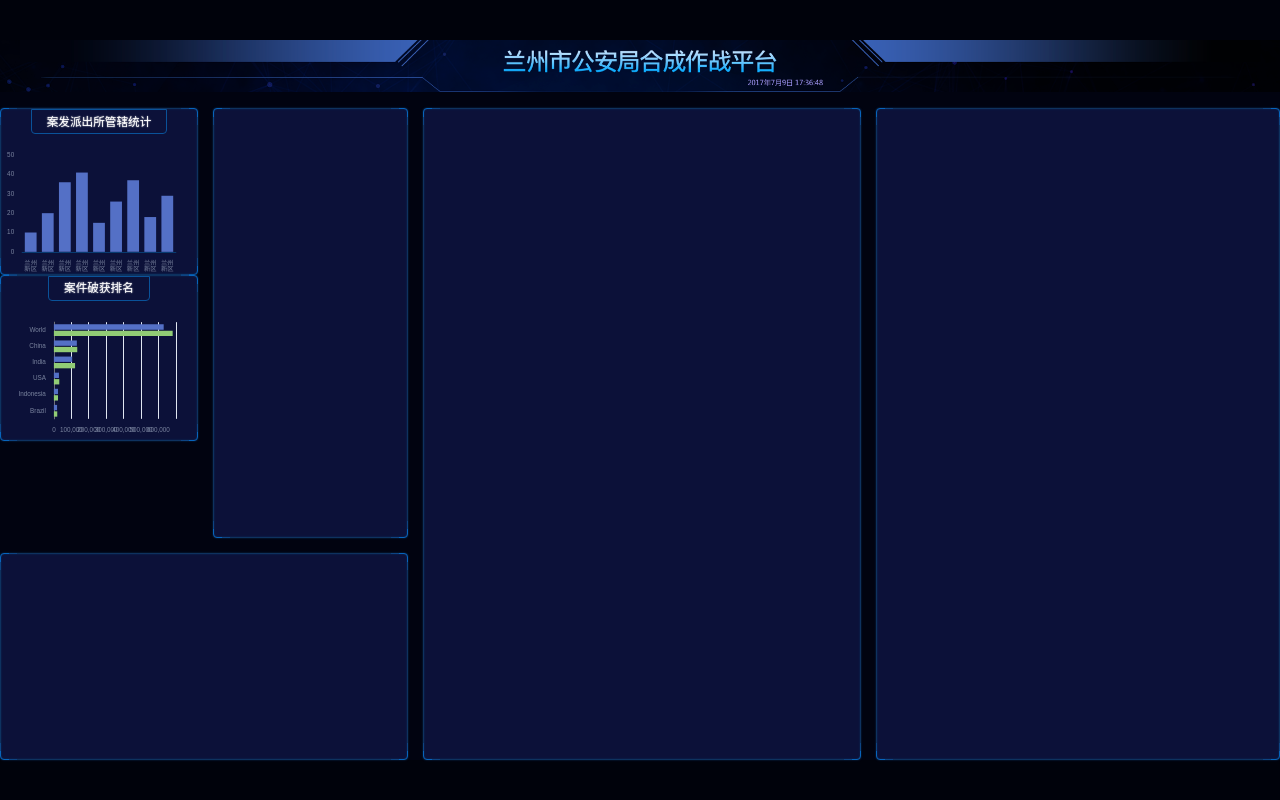
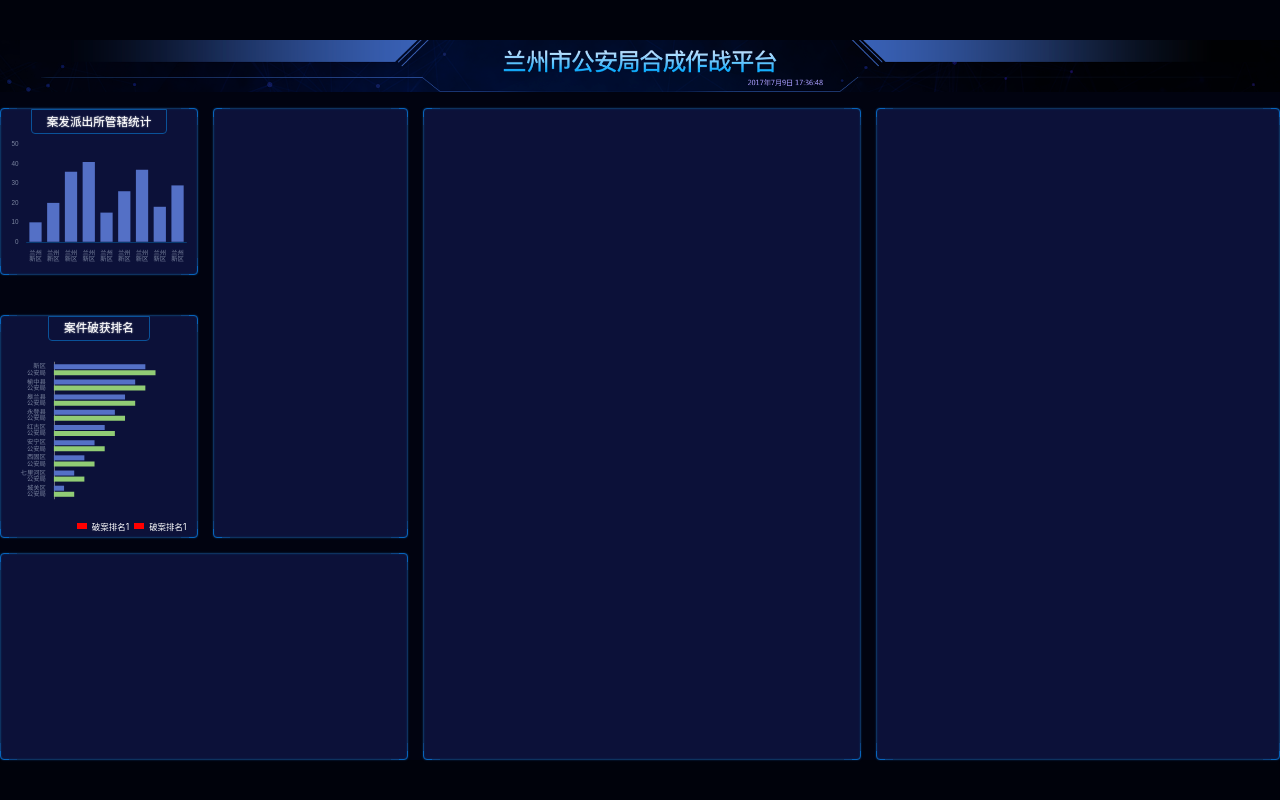
Before and after one commit to ObitoRin/big-screen, a React (Vite) app: page /#/ in a window 1280 px wide. Built offline with nearby package versions, Linux system fonts and the light colour scheme.

Commit message:
初步 chart2

```diff
--- a/src/components/administer-chart1.tsx
+++ b/src/components/administer-chart1.tsx
@@ -1,6 +1,5 @@
 import React, { useEffect, useRef } from 'react';
 import * as echarts from 'echarts';
-import { px } from '../shared/px';
 import { baseEchartsOptions } from '../shared/base-echarts-options';
 import { createEchartsOptions } from '../shared/create-echarts-options';
 
@@ -59,7 +58,7 @@
   }, []);
 
   return (
-    <div className="bordered 管辖统计">
+    <div className="bordered administer">
       <h2>案发派出所管辖统计</h2>
       <div ref={divRef} className="chart"></div>
     </div>
--- a/src/components/case-sort-chart2.tsx
+++ b/src/components/case-sort-chart2.tsx
@@ -1,7 +1,6 @@
 import React, { useEffect, useRef } from 'react';
 import * as echarts from 'echarts';
 import { px } from '../shared/px';
-import { baseEchartsOptions } from '../shared/base-echarts-options';
 import { createEchartsOptions } from '../shared/create-echarts-options';
 
 export const CaseSortChart = () => {
@@ -11,7 +10,6 @@
     var myChart = echarts.init(divRef.current);
     myChart.setOption(
       createEchartsOptions({
-        ...baseEchartsOptions,
         grid: {
           x: px(100),
           y: px(40),
@@ -20,11 +18,28 @@
         },
         xAxis: {
           type: 'value',
-          boundaryGap: [0, 0.01]
+          boundaryGap: [0, 0.01],
+          splitLine: { show: false },
+          axisLabel: { show: false }
         },
         yAxis: {
           type: 'category',
-          data: ['Brazil', 'Indonesia', 'USA', 'India', 'China', 'World'],
+          data: [
+            '城关区公安局',
+            '七里河区公安局',
+            '西固区公安局',
+            '安宁区公安局',
+            '红古区公安局',
+            '永登县公安局',
+            '皋兰县公安局',
+            '榆中县公安局',
+            '新区公安局'
+          ],
+          axisLabel: {
+            formatter(val) {
+              return val.replace('公安局', '\n公安局');
+            }
+          },
           axisTick: {
             show: false
           }
@@ -33,12 +48,12 @@
           {
             name: '2011',
             type: 'bar',
-            data: [18203, 23489, 29034, 104970, 131744, 630230]
+            data: [1, 2, 3, 4, 5, 6, 7, 8, 9]
           },
           {
             name: '2012',
             type: 'bar',
-            data: [19325, 23438, 31000, 121594, 134141, 681807]
+            data: [2, 3, 4, 5, 6, 7, 8, 9, 10]
           }
         ]
       })
@@ -46,9 +61,13 @@
   }, []);
 
   return (
-    <div className="bordered 管辖统计">
+    <div className="bordered case-sort">
       <h2>案件破获排名</h2>
-      <div ref={divRef} className="chart"></div>
+      <div ref={divRef} className="chart" />
+      <div className="legend">
+        <span className="first" /> 破案排名1
+        <span className="second" /> 破案排名1
+      </div>
     </div>
   );
 };
--- a/src/pages/home.scss
+++ b/src/pages/home.scss
@@ -6,6 +6,7 @@
   flex-direction: column;
   background: #010310;
   color: white;
+  font-size: px(16);
 
   > header {
     height: px(99);
@@ -43,6 +44,9 @@
 
     > .section1 {
       grid-area: box1;
+      display: flex;
+      flex-direction: column;
+      justify-content: space-between;
     }
     > .section2 {
       grid-area: box2;
@@ -56,7 +60,7 @@
     > .section5 {
       grid-area: box5;
     }
-    .管辖统计 {
+    .administer {
       height: px(315);
       display: flex;
       flex-direction: column;
@@ -76,5 +80,44 @@
         width: 100%;
       }
     }
+    .case-sort {
+      height: px(423);
+      display: flex;
+      flex-direction: column;
+      align-items: center;
+      h2 {
+        flex-shrink: 0;
+        border: 1px solid #0a5299;
+        border-bottom-left-radius: 4px;
+        border-bottom-right-radius: 4px;
+        font-size: px(22);
+        line-height: px(24);
+        padding: px(10) px(28);
+        text-shadow: 0 0 px(3) white;
+      }
+      .chart {
+        flex: 1;
+        width: 100%;
+      }
+      .legend {
+        display: flex;
+        align-items: center;
+        justify-content: flex-end;
+        width: 100%;
+        padding: 0 px(20) px(10);
+        > .first,
+        > .second {
+          display: inline-block;
+          width: px(18);
+          height: px(12);
+          background: red;
+          margin: 0 px(10);
+        }
+        .first {
+        }
+        .second {
+        }
+      }
+    }
   }
 }
--- a/src/shared/base-echarts-options.ts
+++ b/src/shared/base-echarts-options.ts
@@ -8,9 +8,10 @@
   title: { show: false },
   legend: { show: false },
   grid: {
-    x: px(40),
-    y: px(40),
-    x2: px(40),
-    y2: px(40)
+    x: px(20),
+    y: px(20),
+    x2: px(20),
+    y2: px(20),
+    containLabel: true
   }
 };
```
